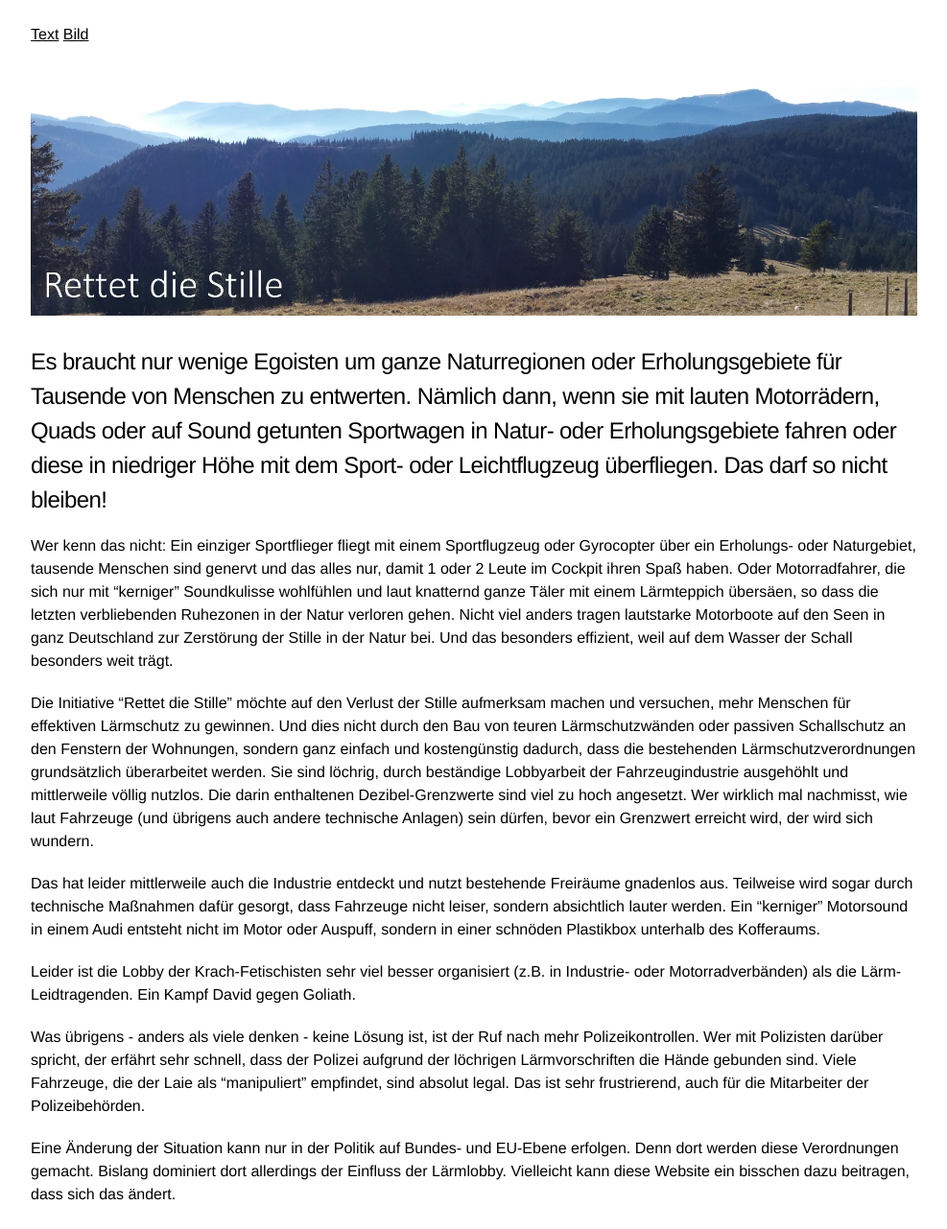
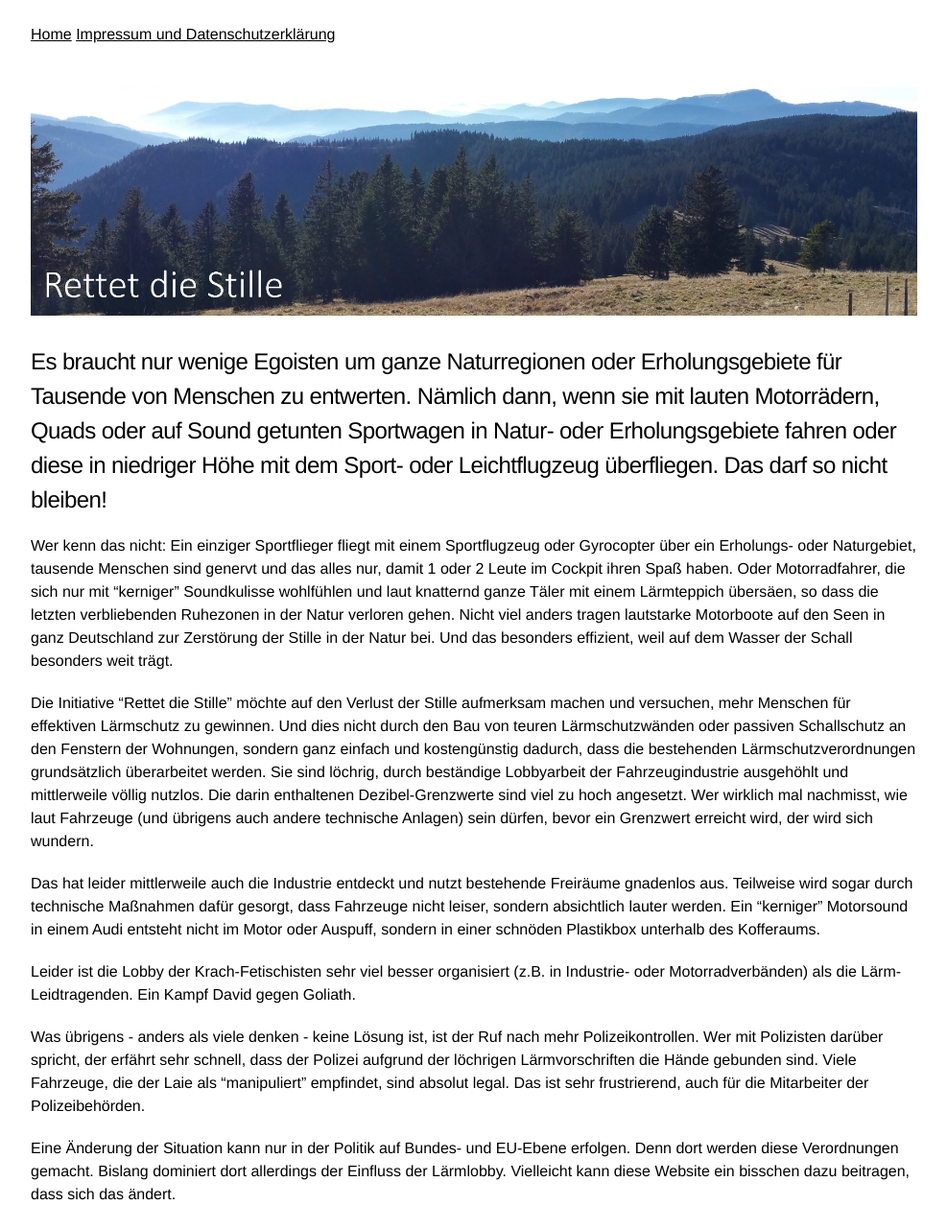
Before and after one commit to rettet-die-stille/rettet-die-stille.github.io, a Jekyll site: the page built from index.md, in a window 1280 px wide. Shown: the whole page at 96% size, without its empty margins (146-1133 px from the left). Built offline with Jekyll 4.4.1, drawn with Linux system fonts in a browser that asks for light colours.

Commit message:
Update _nav.html

```diff
--- a/_includes/_nav.html
+++ b/_includes/_nav.html
@@ -4,6 +4,6 @@
         <h1>{{ page.title | default: site.title }}</h1>
     </a>
     -->
-    <a href="index.html">Text</a>
-    <a href="image.html">Bild</a>
+    <a href="index.html">Home</a>
+    <a href="image.html">Impressum und Datenschutzerklärung</a>
 </div>
```
